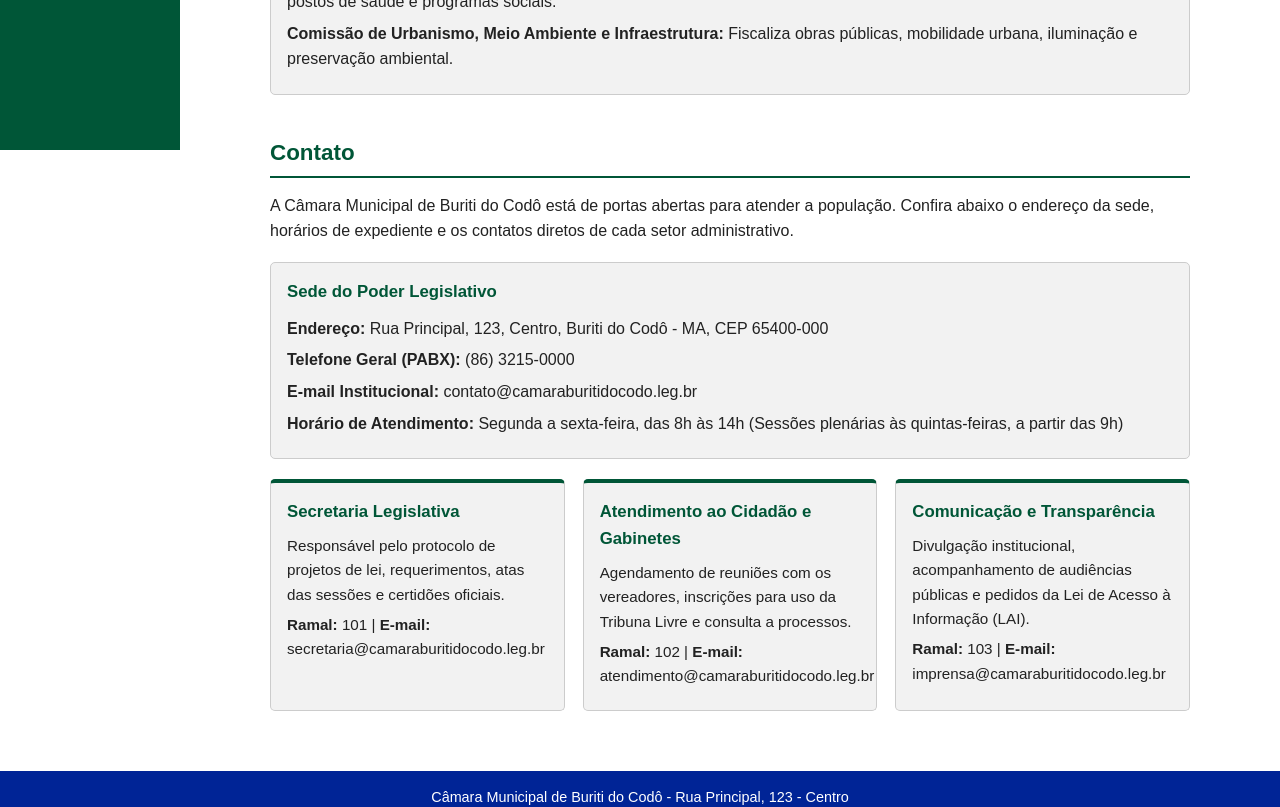
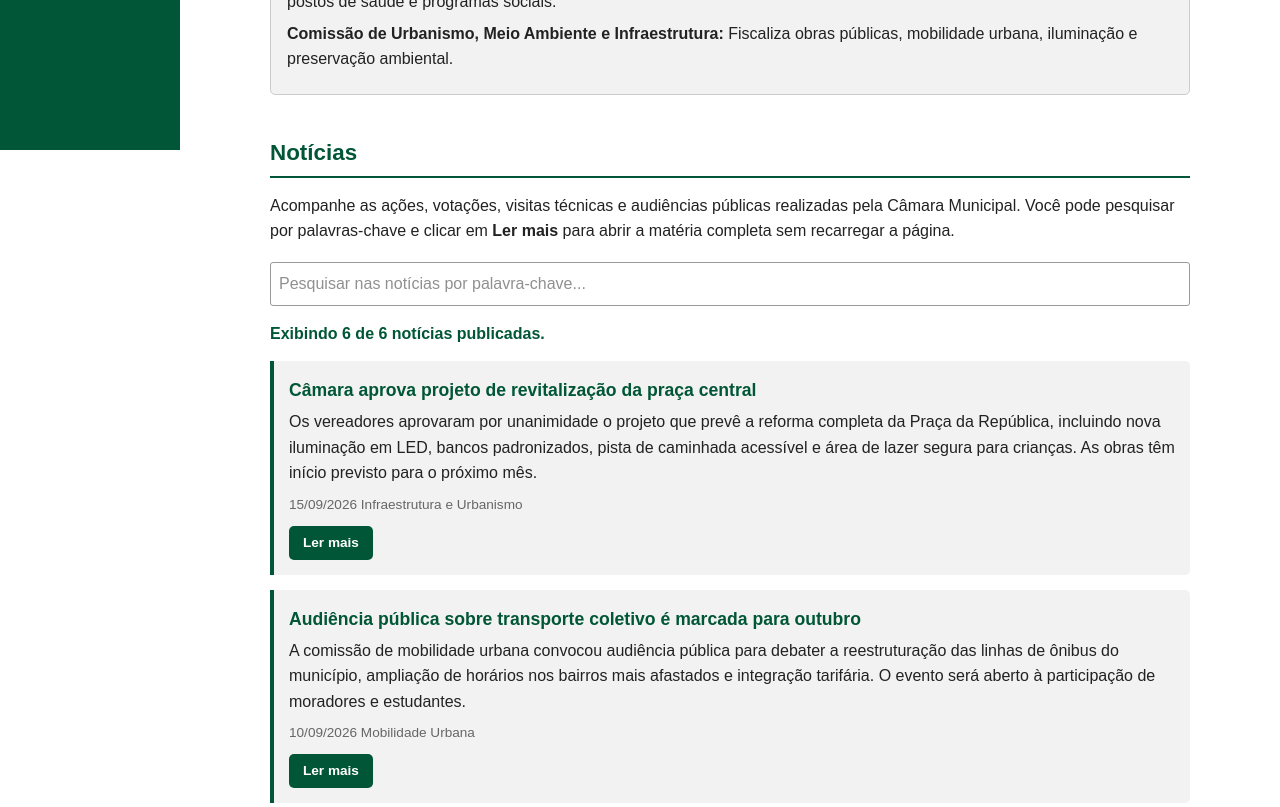
Before and after one commit to Luan-CR/Trabalho-Camara-dos-Vereadores, a React (Vite) app: page / in a window 1280 px wide. Shown: the part 820-1627 px from the top of the page. Built offline with nearby package versions, Linux system fonts and the light colour scheme.

Commit message:
implementei a secao de Noticias com busca em tempo real e persistencia no sessionStorage

```diff
--- a/src/App.jsx
+++ b/src/App.jsx
@@ -6,6 +6,7 @@ import Footer from './components/Footer.jsx';
 import SobreSection from './components/SobreSection.jsx';
 import ContatoSection from './components/ContatoSection.jsx';
 import NoticiaDetalhePage from './pages/NoticiaDetalhePage.jsx';
+import NoticiasSection from './components/NoticiasSection.jsx';
 import {
   salvarLocal,
   inicializarPreferenciasLocais,
@@ -104,6 +105,7 @@ export default function App() {
               element={
                 <>
                   <SobreSection />
+                  <NoticiasSection />
                   <ContatoSection />
                 </>
               }
@@ -113,9 +115,7 @@ export default function App() {
               path="/vereadores"
               element={<SecaoEmConstrucao titulo="Vereadores" />}
             />
-            <Route
-              path="/noticias"
-              element={<SecaoEmConstrucao titulo="Notícias" />}
+            <Route path="/noticias" element={<NoticiasSection />}
             />
             <Route path="/noticias/:id" element={<NoticiaDetalhePage />} />
             <Route
--- /dev/null
+++ b/src/components/NoticiasSection.jsx
@@ -0,0 +1,96 @@
+import { useState, useEffect } from 'react';
+import { Link } from 'react-router-dom';
+import { buscarNoticias } from '../services/api.js';
+import { obterSessao, salvarSessao } from '../utils/storage.js';
+import StatusCarregamento from './StatusCarregamento.jsx';
+
+export default function NoticiasSection() {
+  const [noticias, setNoticias] = useState([]);
+  const [termoBusca, setTermoBusca] = useState(() =>
+    obterSessao('termoBuscaNoticia', '')
+  );
+  const [carregando, setCarregando] = useState(true);
+  const [erro, setErro] = useState('');
+
+  useEffect(() => {
+    const controller = new AbortController();
+    setCarregando(true);
+    buscarNoticias(controller.signal)
+      .then((lista) => {
+        setNoticias(lista);
+      })
+      .catch((err) => {
+        if (err.name !== 'AbortError') {
+          setErro('Não foi possível carregar o mural de notícias.');
+        }
+      })
+      .finally(() => {
+        setCarregando(false);
+      });
+    return () => controller.abort();
+  }, []);
+
+  const handleBuscaChange = (event) => {
+    const novoTermo = event.target.value;
+    setTermoBusca(novoTermo);
+    salvarSessao('termoBuscaNoticia', novoTermo.toLowerCase().trim());
+  };
+
+  const termoLimpo = termoBusca.toLowerCase().trim();
+  const noticiasFiltradas = noticias.filter((item) => {
+    if (!termoLimpo) return true;
+    const texto = `${item.titulo} ${item.resumo} ${item.cat}`.toLowerCase();
+    return texto.indexOf(termoLimpo) !== -1;
+  });
+
+  return (
+    <section id="noticias">
+      <h2>Notícias</h2>
+      <p className="descricao-secao">
+        Acompanhe as ações, votações, visitas técnicas e audiências públicas realizadas
+        pela Câmara Municipal. Você pode pesquisar por palavras-chave e clicar em{' '}
+        <strong>Ler mais</strong> para abrir a matéria completa sem recarregar a página.
+      </p>
+      <div className="barra-filtros">
+        <input
+          type="text"
+          id="busca-noticia"
+          placeholder="Pesquisar nas notícias por palavra-chave..."
+          value={termoBusca}
+          onChange={handleBuscaChange}
+        />
+      </div>
+      <StatusCarregamento
+        carregando={carregando}
+        erro={erro}
+        mensagemCarregando="Carregando notícias legislativas..."
+      />
+      {!carregando && !erro && (
+        <>
+          <p id="contador-noticias" className="contador-resultados">
+            Exibindo {noticiasFiltradas.length} de {noticias.length} notícias publicadas.
+          </p>
+          <ul className="lista-noticias">
+            {noticiasFiltradas.map((noticia) => (
+              <li key={noticia.id}>
+                <h3>
+                  <Link to={`/noticias/${noticia.id}`}>{noticia.titulo}</Link>
+                </h3>
+                <p>{noticia.resumo}</p>
+                <p className="data-noticia">
+                  <time dateTime={noticia.iso}>{noticia.data}</time> {noticia.cat}
+                </p>
+                <Link
+                  className="btn-link btn-ler-noticia"
+                  to={`/noticias/${noticia.id}`}
+                >
+                  Ler mais
+                </Link>
+              </li>
+            ))}
+          </ul>
+        </>
+      )}
+    </section>
+  );
+}
```
